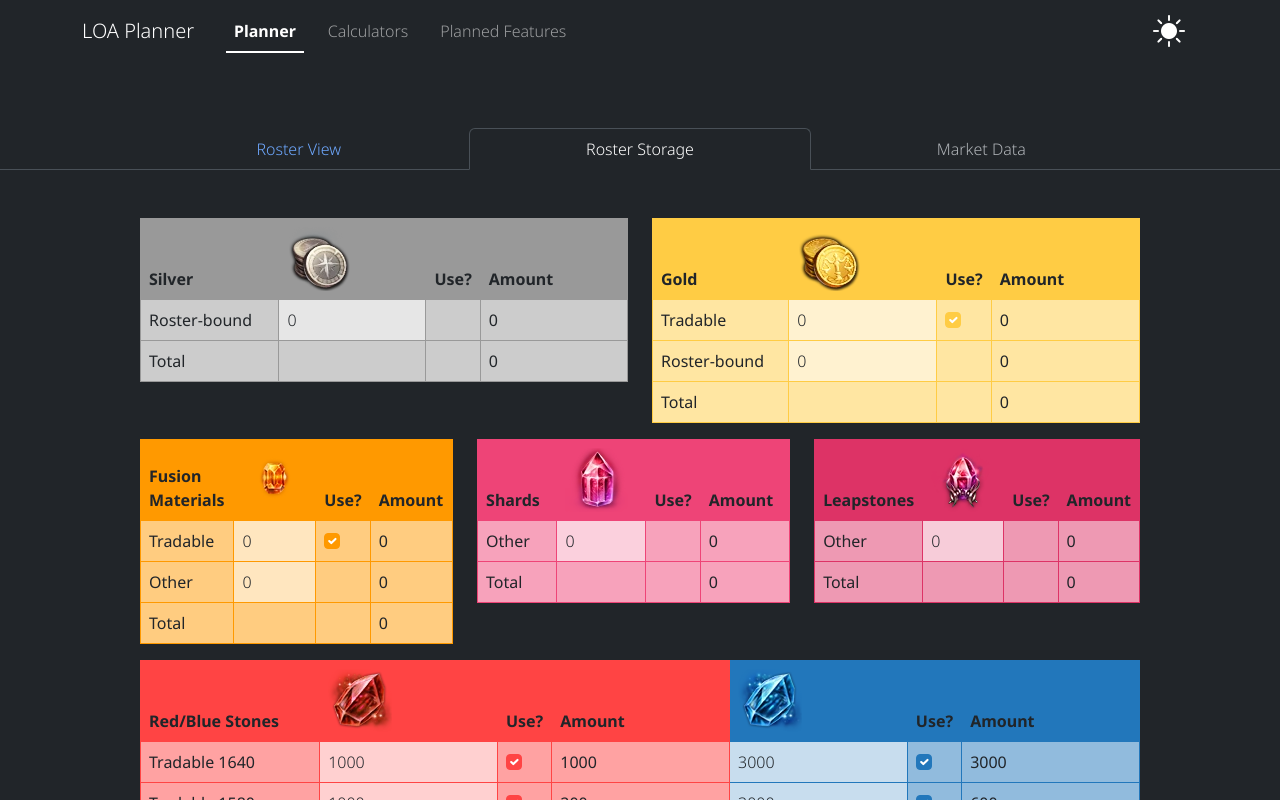
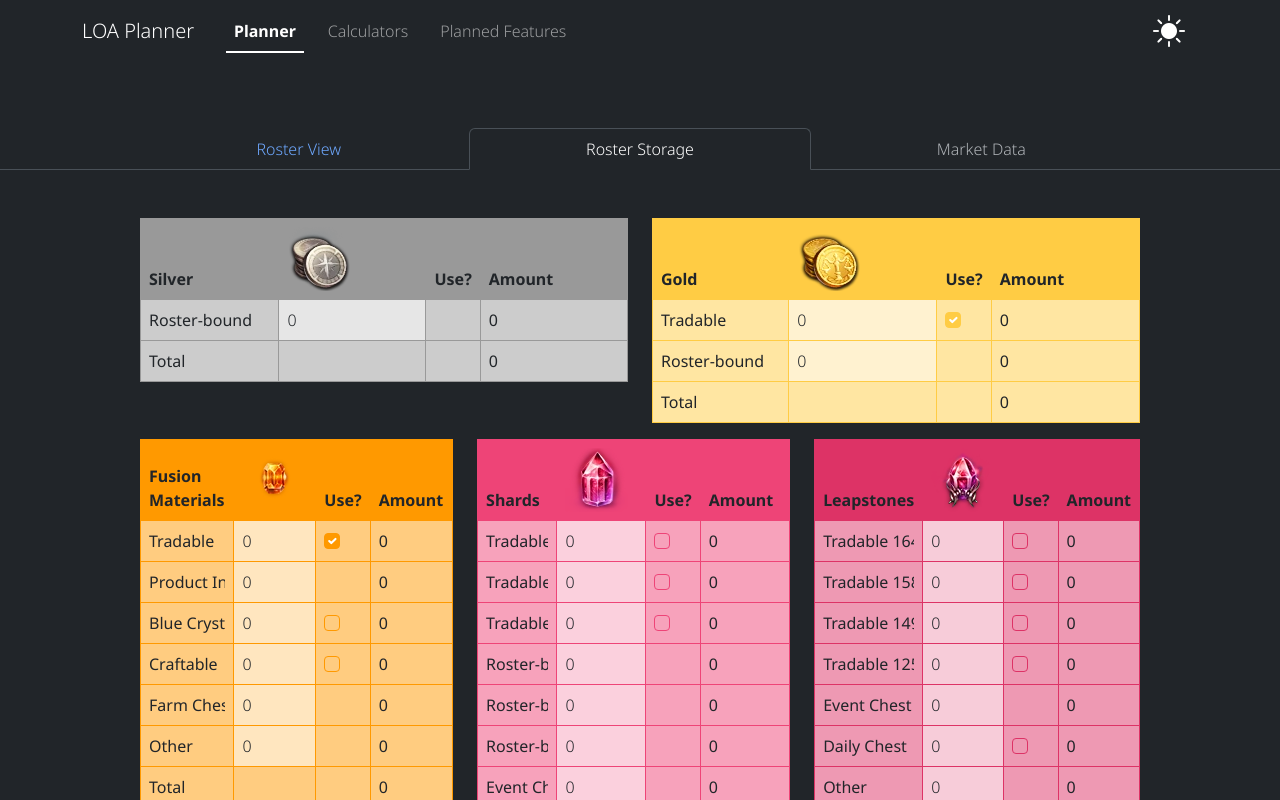
Before and after one commit to md842/loa-planner, a React (Vite) app: page / in a window 1280 px wide. Shown: the top 800 px of the page. Built offline with nearby package versions, Linux system fonts and the light colour scheme.

Commit message:
Implemented default roster storage sources
Implemented default sources in `roster-storage-data.ts`.

```diff
--- a/src/components/core/roster-storage-data.ts
+++ b/src/components/core/roster-storage-data.ts
@@ -6,48 +6,74 @@ const sources: {[index: string]: Source[]} = {}
 
 const defaultSources: {[index: string]: Source[]} = {
   "silver": [
-    {label: "Roster-bound", qty: [0], mult: [1]},
-    {label: "Total", qty: [0], mult: [1]}
+    {label: "Roster-bound", qty: [0], amt: [0]},
+    {label: "Total", qty: [0], amt: [0]}
   ],
   "gold": [
-    {label: "Tradable", qty: [0], selected: [true], mult: [1]},
-    {label: "Roster-bound", qty: [0], mult: [1]},
-    {label: "Total", qty: [0], mult: [1]}
+    {label: "Tradable", qty: [0], selected: [true], amt: [0]},
+    {label: "Roster-bound", qty: [0], amt: [0]},
+    {label: "Total", qty: [0], amt: [0]}
   ],
   "fusions": [
-    {label: "Tradable", qty: [0], selected: [true], mult: [1]},
-    {label: "Other", qty: [0], mult: [1]},
-    {label: "Total", qty: [0], mult: [1]}
+    {label: "Tradable", qty: [0], selected: [true], amt: [0]},
+    {label: "Product Inventory", qty: [0], mult: [50], amt: [0]},
+    {label: "Blue Crystals", qty: [0], selected: [false], mult: [50], div: 65, amt: [0]},
+    {label: "Craftable", qty: [0], selected: [false], mult: [10], amt: [0]},
+    {label: "Farm Chest", qty: [0], mult: [10], amt: [0]},
+    {label: "Other", qty: [0], amt: [0]},
+    {label: "Total", qty: [0], amt: [0]}
   ],
   "shards": [
-    {label: "Other", qty: [0], mult: [1]},
-    {label: "Total", qty: [0], mult: [1]}
+    {label: "Tradable (L)", qty: [0], selected: [false], mult: [3000], amt: [0]},
+    {label: "Tradable (M)", qty: [0], selected: [false], mult: [2000], amt: [0]},
+    {label: "Tradable (S)", qty: [0], selected: [false], mult: [1000], amt: [0]},
+    {label: "Roster-bound (L)", qty: [0], mult: [3000], amt: [0]},
+    {label: "Roster-bound (M)", qty: [0], mult: [2000], amt: [0]},
+    {label: "Roster-bound (S)", qty: [0], mult: [1000], amt: [0]},
+    {label: "Event Chest (M)", qty: [0], mult: [2000], amt: [0]},
+    {label: "Daily Chest", qty: [0], selected: [true], mult: [1000], amt: [0]},
+    {label: "Other", qty: [0], amt: [0]},
+    {label: "Total", qty: [0], amt: [0]}
   ],
   "leaps": [
-    {label: "Other", qty: [0], mult: [1]},
-    {label: "Total", qty: [0], mult: [1]}
+    {label: "Tradable 1640", qty: [0], selected: [false], amt: [0]},
+    {label: "Tradable 1580", qty: [0], selected: [false], div: 5, amt: [0]},
+    {label: "Tradable 1490", qty: [0], selected: [false], div: 25, amt: [0]},
+    {label: "Tradable 1250", qty: [0], selected: [false], div: 125, amt: [0]},
+    {label: "Event Chest (x5)", qty: [0], mult: [5], amt: [0]},
+    {label: "Daily Chest", qty: [0], selected: [false], mult: [2], amt: [0]},
+    {label: "Other", qty: [0], amt: [0]},
+    {label: "Total", qty: [0], amt: [0]}
   ],
   "reds": [
     {label: "Tradable 1640",
-      qty: [1000, 3000], selected: [true, true], mult: [1, 1]},
+      qty: [0, 0], selected: [true, true], amt: [0, 0]},
     {label: "Tradable 1580",
-      qty: [1000, 3000], selected: [true, true], mult: [0.2, 0.2]},
+      qty: [0, 0], selected: [true, true], div: 5, amt: [0, 0]},
     {label: "Tradable 1490",
-      qty: [1000, 3000], selected: [true, true], mult: [0.04, 0.04]},
+      qty: [0, 0], selected: [true, true], div: 25, amt: [0, 0]},
     {label: "Tradable 1250",
-      qty: [1000, 3000], selected: [true, true], mult: [0.008, 0.008]},
+      qty: [0, 0], selected: [true, true], div: 125, amt: [0, 0]},
+    {label: "75x Pouch",
+      qty: [0, 0], mult: [75, 75], amt: [0, 0]},
     {label: "Daily Chest",
-      qty: [100, 100], selected: [true, false], mult: [40, 80], selectionChest: true},
+      qty: [0, 0], selected: [true, false], mult: [40, 80], selectionChest: true, amt: [0, 0]},
     {label: "Other",
-      qty: [0, 0], mult: [1, 1]},
+      qty: [0, 0], amt: [0, 0]},
     {label: "Total",
-      qty: [5248, 3744], mult: [1, 1]},
+      qty: [0, 0], amt: [0, 0]},
   ],
   "redSolars": [
+    {label: "Tradable",
+      qty: [0, 0], selected: [false, false], amt: [0, 0]},
+    {label: "3/9 Selection",
+      qty: [0, 0], selected: [true, false], mult: [3, 9], selectionChest: true, amt: [0, 0]},
+    {label: "Daily Chest",
+      qty: [0, 0], selected: [true, false], mult: [1, 3], selectionChest: true, amt: [0, 0]},
     {label: "Other",
-      qty: [0, 0], mult: [1, 1]},
+      qty: [0, 0], amt: [0, 0]},
     {label: "Total",
-      qty: [0, 0], mult: [1, 1]},
+      qty: [0, 0], amt: [0, 0]},
   ],
 };
 
@@ -64,15 +90,15 @@ for (let [key] of Object.entries(rosterMats)){
     else // Source data does not exist in local storage
       sources[key] = defaultSources[key]; // Use default data
 
-    // Set rosterMats value to total quantity for this key
-    rosterMats[key] = sources[key][sources[key].length - 1].qty[0];
+    // Set rosterMats value to total amount for this key
+    rosterMats[key] = sources[key][sources[key].length - 1].amt[0];
   }
   /* Due to the structure of the Materials object, reds always initialize
      before blues, and likewise for redSolars and blueSolars. */
-  else if (key == "blues") // Set rosterMats value to total blues quantity
-    rosterMats[key] = sources["reds"][sources["reds"].length - 1].qty[1];
-  else // Set rosterMats value to total blueSolars quantity
-    rosterMats[key] = sources["redSolars"][sources["redSolars"].length - 1].qty[1];
+  else if (key == "blues") // Set rosterMats value to total blues amount
+    rosterMats[key] = sources["reds"][sources["reds"].length - 1].amt[1];
+  else // Set rosterMats value to total blueSolars amount
+    rosterMats[key] = sources["redSolars"][sources["redSolars"].length - 1].amt[1];
 }
 
 console.log("Initialized roster materials:", rosterMats);
--- a/src/components/core/types.ts
+++ b/src/components/core/types.ts
@@ -96,10 +96,15 @@ export function subMaterials(a: Materials, b: Materials): Materials{
 /** Roster storage table source data structure. */
 export interface Source{
   label: string;
+
   // If arrays have length 2, this Source is a combo source (e.g., reds/blues)
   qty: number[];
-  selected?: boolean[];
-  mult: number[];
+  amt: number[];
+
+  selected?: boolean[]; // If defined, source is selectable; true = active
+  div?: number; // If defined, qty has a floored division before multiplier
+  mult?: number[]; // If defined, qty has a multiplier
+
   /* If true, this combo source is a selection chest; qty[0] == qty[1], and
      selecting material 1 will deselect material 2. */
   selectionChest?: boolean;
--- a/src/components/planner/RosterStorageCard.tsx
+++ b/src/components/planner/RosterStorageCard.tsx
@@ -32,7 +32,7 @@ let changed: boolean = false;
 export function RosterStorageCard(props: RosterStorageCardProps): JSX.Element{
   let {friendlyName, color, image, mat, color2, image2, mat2} = props; // Unpack props
 
-  // Get const references to sources for table material(s) and rosterMats
+  // Get const references to sources for this table's material(s)
   const sources = getSources(mat);
 
   // Table state variable for materials sources.
@@ -51,75 +51,85 @@ export function RosterStorageCard(props: RosterStorageCardProps): JSX.Element{
 
   function handleChange(e: ChangeEvent<HTMLInputElement>, index: number, matIndex: number){
     let input: number = Number(e.target.value); // Variables for readability
-    let prevValue: number = sources[index].qty[matIndex];
-    let changedSource: Source = sources[index];
-    let totalSource: Source = sources[sources.length - 1];
+    let changedSrc: Source = sources[index];
+    let total: Source = sources[sources.length - 1];
 
-    if (sanitizeInput(e, prevValue)){ // Valid numeric input
-      changedSource.qty[matIndex] = input; // Update source quantity
+    if (sanitizeInput(e, sources[index].qty[matIndex])){ // Valid numeric input
+      total.amt[matIndex] -= changedSrc.amt[matIndex]; // Subtract old amount from total
+      changedSrc.qty[matIndex] = input; // Update source quantity
+      updateAmt(changedSrc, matIndex); // Update source amount
+      total.amt[matIndex] += changedSrc.amt[matIndex]; // Add new amount to total
 
-      // If source is active (selected is true or undefined = always active)
-      if (!changedSource.selected || changedSource.selected[matIndex])
-        // Update total quantity with diff * multiplier
-        totalSource.qty[matIndex] += (input - prevValue) * changedSource.mult[matIndex];
+      // Update roster storage data (which material is set depends on matIndex)
+      setRosterMat(matIndex ? mat2! : mat, total.amt[matIndex]);
 
-      if (changedSource.selectionChest){ // Changed source is a selection chest
+      if (changedSrc.selectionChest){ // Changed source is a selection chest
         // Note: For selection chest, matIndex always 0, mat2 always defined
-        changedSource.qty[1] = input; // Synchronize quantity
-
-        if (changedSource.selected![1]) // If material 2 is active
-          // Update total quantity with diff * multiplier
-          totalSource.qty[1] += (input - prevValue) * changedSource.mult[1];
+        total.amt[1] -= changedSrc.amt[1]; // Subtract old amount from total
+        changedSrc.qty[1] = input; // Update (synchronize) source quantity
+        updateAmt(changedSrc, 1); // Update source amount
+        total.amt[1] += changedSrc.amt[1]; // Add new amount to total
 
         // Update roster storage data for material 2
-        setRosterMat(mat2!, totalSource.qty[1]);
+        setRosterMat(mat2!, total.amt[1]);
       }
 
       updateTable([
         ...table.slice(0, index), // Sources before specified index
-        <SourceRow key={changedSource.label} index={index}/>,
+        <SourceRow key={changedSrc.label} index={index}/>,
         ...table.slice(index + 1, -1), // Sources after specified index
         <SourceRow total key="total" index={sources.length - 1}/>,
       ]); // Only re-renders the row being updated and the total row
-
-      // Update roster storage data (which material is set depends on matIndex)
-      setRosterMat(matIndex ? mat2! : mat, totalSource.qty[matIndex]);
 
       changed = true; // Roster storage data will be saved on next focus out
     } // Reject non-numeric input outside of name field (do nothing)
   }
 
   function handleChecked(e: ChangeEvent<HTMLInputElement>, index: number, matIndex: number){
-    let changedSource: Source = sources[index]; // Variables for readability
-    let totalSource: Source = sources[sources.length - 1];
+    let changedSrc: Source = sources[index]; // Variables for readability
+    let total: Source = sources[sources.length - 1];
 
-    /* Update changedSource.selected (guaranteed to be defined in
+    /* Update changedSrc.selected (guaranteed to be defined in
        handleChecked, otherwise checkboxes would not render) */
-    changedSource.selected![matIndex] = e.target.checked;
+    changedSrc.selected![matIndex] = e.target.checked;
 
-    // If selecting, add from total; if deselecting, subtract from total
-    let sign: number = changedSource.selected![matIndex] ? 1 : -1
-    // Update total quantity by sign * qty * mult
-    totalSource.qty[matIndex] += sign * (changedSource.qty[matIndex] * changedSource.mult[matIndex]);
+    // Update source and total amounts based on selecting or deselecting
+    if (e.target.checked){ // Selecting
+      updateAmt(changedSrc, matIndex); // Update source amount
+      total.amt[matIndex] += changedSrc.amt[matIndex]; // Add new amount to total
+    }
+    else{ // Deselecting
+      total.amt[matIndex] -= changedSrc.amt[matIndex]; // Subtract amount from total
+      changedSrc.amt[matIndex] = 0; // Set source amount to 0
+    }
+
     // Update roster storage data (which material is set depends on matIndex)
-    setRosterMat(matIndex ? mat2! : mat, totalSource.qty[matIndex]);
+    setRosterMat(matIndex ? mat2! : mat, total.amt[matIndex]);
 
     // Changed source is combo selection chest, update source's other material
-    if (changedSource.selectionChest){
+    if (changedSrc.selectionChest){
       let otherIndex: number = (matIndex == 0) ? 1 : 0
 
       // Set source's other material "selected" field to opposite value
-      changedSource.selected![otherIndex] = !e.target.checked;
+      changedSrc.selected![otherIndex] = !e.target.checked;
 
-      // Update total quantity by -sign * qty * mult
-      totalSource.qty[otherIndex] -= sign * (changedSource.qty[otherIndex] * changedSource.mult[otherIndex]);
+      // Update source and total amounts based on selecting or deselecting
+      if (!e.target.checked){ // Selecting (by deselecting other)
+        updateAmt(changedSrc, otherIndex); // Update source amount
+        total.amt[otherIndex] += changedSrc.amt[otherIndex]; // Add new amount to total
+      }
+      else{ // Deselecting (by selecting other)
+        total.amt[otherIndex] -= changedSrc.amt[otherIndex]; // Subtract amount from total
+        changedSrc.amt[otherIndex] = 0; // Set source amount to 0
+      }
+
       // Update roster storage data (which material is set depends on otherIndex)
-      setRosterMat(otherIndex ? mat2! : mat, totalSource.qty[otherIndex]);
+      setRosterMat(otherIndex ? mat2! : mat, total.amt[otherIndex]);
     }
 
     updateTable([
       ...table.slice(0, index), // Sources before specified index
-      <SourceRow key={changedSource.label} index={index}/>,
+      <SourceRow key={changedSrc.label} index={index}/>,
       ...table.slice(index + 1, -1), // Sources after specified index
       <SourceRow total key="total" index={sources.length - 1}/>,
     ]); // Only re-renders the row being updated and the total row
@@ -164,8 +174,8 @@ export function RosterStorageCard(props: RosterStorageCardProps): JSX.Element{
     // Material 1 amount field
     cells.push(
       <Cell bold key="amt"
-        // If src.selected defined and false, amount = 0, else qty * mult
-        value={(src.selected && !src.selected[0]) ? 0 : src.qty[0] * src.mult[0]}
+        // If src.selected defined and false, amount = 0, else src.amt
+        value={(src.selected && !src.selected[0]) ? 0 : src.amt[0]}
       />
     );
 
@@ -192,8 +202,8 @@ export function RosterStorageCard(props: RosterStorageCardProps): JSX.Element{
       // Material 2 amount field
       cells.push(
         <Cell bold key="amt2" className="mat2"
-          // If src.selected defined and false, amount = 0, else qty * mult
-          value={(src.selected && !src.selected[1]) ? 0 : src.qty[1] * src.mult[1]}
+          // If src.selected defined and false, amount = 0, else src.amt
+          value={(src.selected && !src.selected[1]) ? 0 : src.amt[1]}
         />
       );
     }
@@ -223,3 +233,20 @@ export function RosterStorageCard(props: RosterStorageCardProps): JSX.Element{
     </Col>
   );
 }
+
+/** Given src and matIndex, update src.amt[matIndex]. */
+function updateAmt(src: Source, matIndex: number){
+  // If src.selected is defined and false, source is inactive
+  if (src.selected && !src.selected[matIndex]){
+    src.amt[matIndex] = 0; // Set amount to 0
+    return;
+  }
+
+  let amt: number = src.qty[matIndex]; // Start from source quantity
+  if (src.div) // Apply floor divisor if present
+    amt = Math.floor(amt / src.div);
+  if (src.mult) // Apply multiplier if present
+    amt *= src.mult[matIndex];
+
+  src.amt[matIndex] = amt; // Update source amount
+}
```
